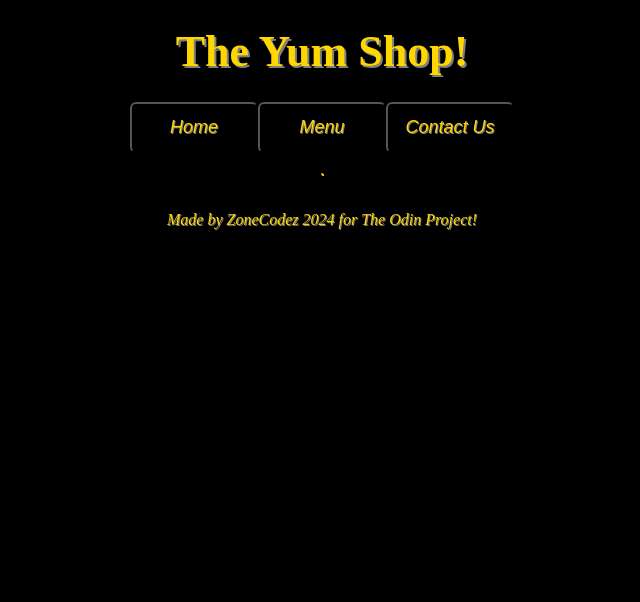
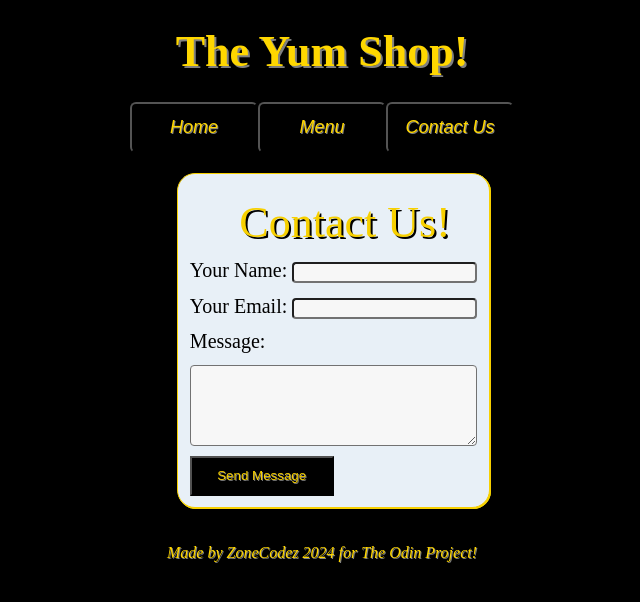
Before and after one commit to ZonezCodez/RestaurantPage-OdinJSPath, a website built with webpack: page src/template.html in a window 1280 px wide. Both pictures are taken after a click on the button "Contact Us". Shown: the whole page, without its empty margins (318-958 px from the left). Built offline with nearby package versions, Linux system fonts and the light colour scheme.

Commit message:
Finished contact page turn in project

```diff
--- a/src/pages/contact.js
+++ b/src/pages/contact.js
@@ -1,12 +1,57 @@
 export default function contact(){
     // creates the homepage and returns the div to be appended
     const insideBox = document.createElement('div');
+    const formBox = document.createElement('form');
+    const formTitle = document.createElement('div');
+    const nameDesc = document.createElement('label');
+    const nameInput = document.createElement('input');
+    const emailDesc = document.createElement('label');
+    const emailInput = document.createElement('input');
+    const messageDesc = document.createElement('label');
+    const messageInput = document.createElement('textarea');
+    const submitBtn = document.createElement('input');
 
     // Handling setting attributes
-    insideBox.setAttribute('id','insideBox');
-
+    insideBox.setAttribute('id','insideBx');
+    formBox.setAttribute('id','formBox');
+    formBox.action = 'submit';
+    formTitle.setAttribute('id','formTitle');
+    formTitle.textContent = 'Contact Us!';
+    nameDesc.setAttribute('id','nameDesc');
+    nameDesc.setAttribute('for','nameInput');
+    nameDesc.textContent = 'Your Name: ';
+    nameInput.setAttribute('id','nameInput');
+    nameInput.setAttribute('name','nameInput');
+    nameInput.type = 'text';
+    emailDesc.setAttribute('id','emailDesc');
+    emailDesc.setAttribute('for','emailInput');
+    emailDesc.textContent = 'Your Email: ';
+    emailInput.setAttribute('id','emailInput');
+    emailInput.setAttribute('name','emailInput');
+    emailInput.type = 'email';
+    messageDesc.setAttribute('id','messageDesc');
+    messageDesc.setAttribute('for','messageInput');
+    messageDesc.textContent = 'Message: ';
+    messageInput.setAttribute('id','messageInput');
+    messageInput.setAttribute('name','messageInput');
+    messageInput.rows = '5';
+    messageInput.cols = '10';
+    submitBtn.setAttribute('id','submitBtn');
+    submitBtn.value = 'Send Message';
+    submitBtn.type = 'submit';
+    formBox.addEventListener('submit',(e)=>{
+        e.preventDefault();
+    });
     // Handle the appending
-
+    nameDesc.appendChild(nameInput);
+    emailDesc.appendChild(emailInput);
+    formBox.appendChild(formTitle);
+    formBox.appendChild(nameDesc);
+    formBox.appendChild(emailDesc);
+    formBox.appendChild(messageDesc);
+    formBox.appendChild(messageInput);
+    formBox.appendChild(submitBtn);
+    insideBox.appendChild(formBox);
 
     return insideBox;
 }
--- a/src/styles.css
+++ b/src/styles.css
@@ -223,3 +223,71 @@ footer {
     font-style: italic;
     padding-bottom: 2%;
 }
+
+/* Everything belo until the next break will handle the contact page */
+#insideBx {
+    border: 1px solid gold;
+    width: fit-content;
+    padding: 4%;
+    background-color: aliceblue;
+    opacity: 100%;
+    display: flex;
+    flex-direction: column;
+    justify-content: center;
+    align-items: center;
+    border-radius: 18px;
+    box-shadow: 1px 1px gold,1px 1px yellow;
+    width: max-content;
+}
+
+#formBox {
+    display: grid;
+}
+
+#formTitle {
+    font-size: 44px;
+    color: gold;
+    text-shadow: 2px 2px black;
+    width: 100%;
+    text-align: center;
+    padding: 4%;
+}
+
+#nameDesc {
+    font-size: 20px;
+    padding-bottom: 4%;
+    width: max-content;
+}
+
+#nameInput {
+    border-radius: 4px;
+}
+
+#emailDesc {
+    font-size: 20px;
+    padding-bottom: 4%;
+    width: max-content;
+}
+
+#emailInput {
+    border-radius: 4px;
+}
+
+#messageDesc {
+    font-size: 20px;
+    padding-bottom: 4%;
+    width: max-content;
+}
+
+#messageInput {
+    border-radius: 4px;
+}
+
+#submitBtn {
+    margin-top: 10px;
+    width: 50%;
+    height: 40px;
+    background-color: black;
+    color: gold;
+    text-shadow: 1px 1px grey;
+}
```
